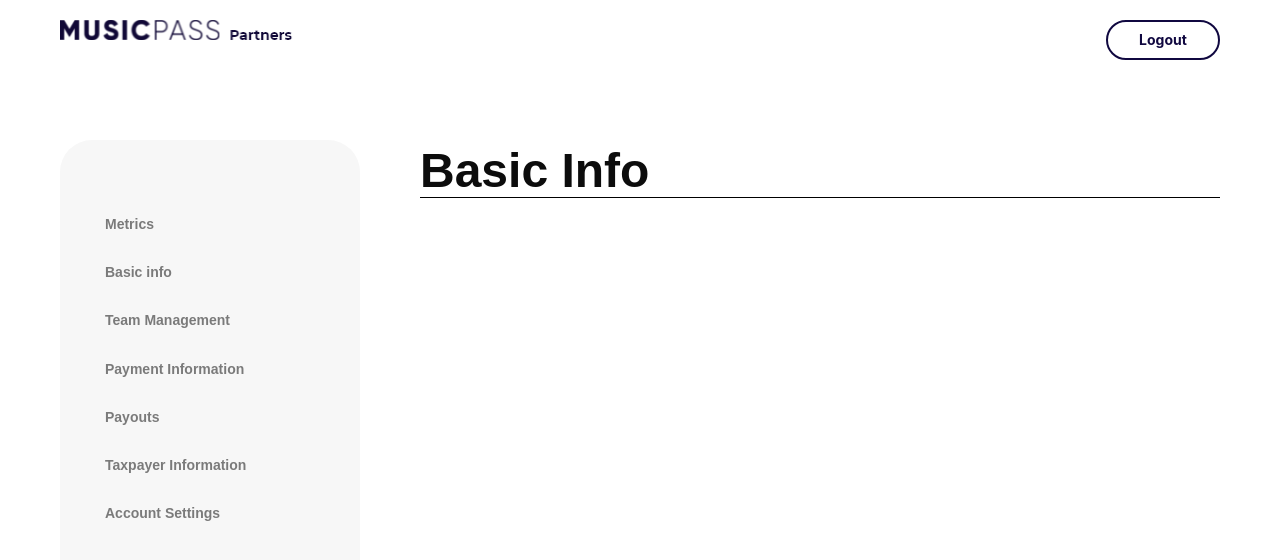
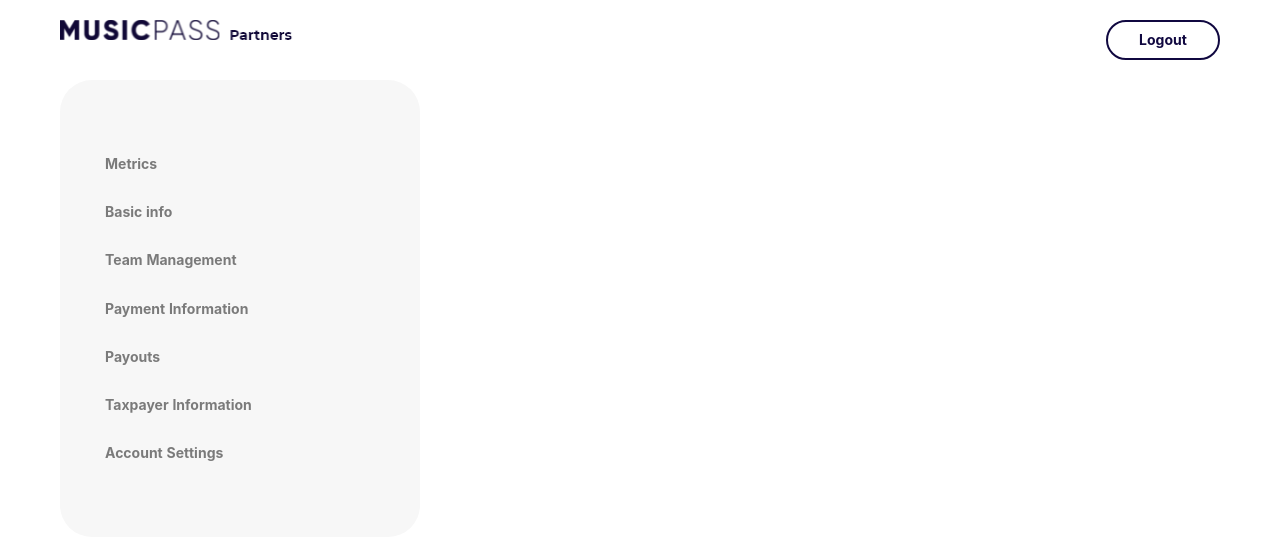
Before and after one commit to Bse161078/musicstep, a React (Create React App) app: page /dashboard in a window 1280 px wide. Shown: the top 560 px of the page. Built offline with nearby package versions, Linux system fonts and the light colour scheme.

Commit message:
refactoring and fixes in sidebar

```diff
--- a/src/App.tsx
+++ b/src/App.tsx
@@ -2,7 +2,7 @@ import React from "react";
 import { BrowserRouter, Route, Switch } from "react-router-dom";
 
 import "antd/dist/antd.css"; // or 'antd/dist/antd.less'
-import { Navbar } from "./components";
+// import { Navbar } from "./components";
 import { FreeTrial, Home, Login, Dashboard, PartnerLogin } from "./pages";
 
 import { BaseStyle } from "./styles/Base.style";
--- a/src/components/SideBar/SideBar.style.ts
+++ b/src/components/SideBar/SideBar.style.ts
@@ -1,25 +1,19 @@
 import styled from "styled-components";
 
 export const SideBarStyle = styled.aside`
-
-    margin-top: 60px;
-    margin-left: 60px;
   background-color: #f7f7f7;
   border-radius: 32px;
-    opacity: 1;
   padding: 60px 15px;
 
-   ul li {
+  .sidebar-items {
+    li {
       padding: 15px 30px;
-    color: black;
+      color: #000;
       opacity: 50%;
       font-size: 16px/19px;
       font-weight: bold;
-    font-family: "Montserrat", sans-serif;
-  }
+      transition: all 200ms linear;
 
-    ul {
-      li {
       &:hover {
         background: #fff;
         color: #100840;
@@ -28,4 +22,4 @@ export const SideBarStyle = styled.aside`
       }
     }
   }
-`
+`;
--- a/src/components/SideBar/SideBar.tsx
+++ b/src/components/SideBar/SideBar.tsx
@@ -9,18 +9,22 @@ const SideBar = () => {
   return (
     <SideBarStyle>
       <div className="sidebar-container">
-                  <ul>
-                      {
-                          sidebarItems.map((item,index) => {
-                              return(
-                                 <Link to="#"><li>{item.name}</li></Link>
-                              )
-                          })
-                      }
+        <ul className="sidebar-items">
+          {sidebarItems.map((item, index) => {
+            return (
+              <Link
+                key={`sidebar-item-${index}`}
+                to="#"
+                className="side-bar-item"
+              >
+                <li>{item.name}</li>
+              </Link>
+            );
+          })}
         </ul>
       </div>
     </SideBarStyle>
-    )
-}
+  );
+};
 
 export default SideBar;
--- a/src/pages/BasicInfo/BasicInfo.style.tsx
+++ b/src/pages/BasicInfo/BasicInfo.style.tsx
@@ -1,16 +1,5 @@
 import styled from "styled-components";
 
 export const BasicInfoStyle = styled.div`
-  font-family: "Montserrat", sans-serif;
-  .basicinfo-title {
-    margin-top: 60px;
-    height: 58px;
-    font-size: 48px;
-    color: #0c0c0c;
-    text-transform: capitalize;
-    opacity: 1;
-    font-weight: bold;
-    border-bottom: 1px solid;
-    border-color: black;
-  }
+
 `;
--- a/src/pages/BasicInfo/BasicInfo.tsx
+++ b/src/pages/BasicInfo/BasicInfo.tsx
@@ -4,7 +4,6 @@ import { BasicInfoStyle } from "./BasicInfo.style";
 const BasicInfo = () => {
     return(
         <BasicInfoStyle>
-             <h1 className="basicinfo-title">Basic Info</h1>
         </BasicInfoStyle>
     )
 }
--- a/src/pages/DashBoard/DashBoard.style.ts
+++ b/src/pages/DashBoard/DashBoard.style.ts
@@ -7,6 +7,6 @@ export const DashBoardStyle = styled.div`
        gap: 60px;
        max-width: 1920px;
        margin: auto;
-       padding-right:60px;
+       padding: 0 60px;
    }
 `;
```
Lines whose indentation alone changed are shown as unchanged.
